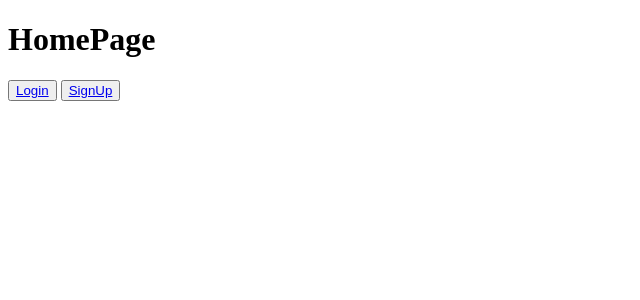
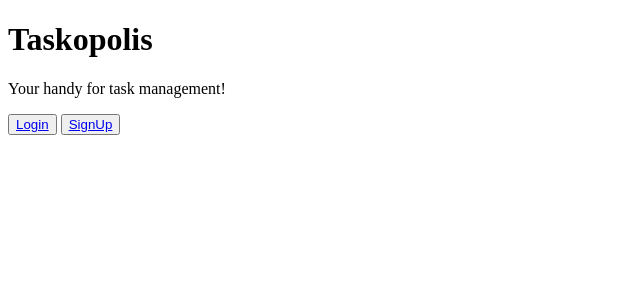
Before and after one commit to MKoriya/todo-with-django, a Django app: page / in a window 1280 px wide. Shown: the top 300 px of the page, without its empty margins (0-640 px from the left). Run offline with Django 3.2, Linux system fonts and the light colour scheme.

Commit message:
frondend changes

```diff
--- a/login/Templates/home.html
+++ b/login/Templates/home.html
@@ -2,20 +2,27 @@
 {% load static %}
 
 
-{% block title%}Home Page{% endblock %}
+{% block title%}Taskopolis{% endblock %}
+
+{% block css %}
+<link rel="stylesheet" href="{% static 'home.css' %}">
+{% endblock %}
 
 
 {% block body %}
 
 
-<div>
-    <h1>HomePage</h1>
-    <button>
-        <a href="{% url 'login' %}">Login</a>
-    </button>
-    <button>
-        <a href="{% url 'signup' %}">SignUp</a>
-    </button>
+<div class="center">
+    <h1>Taskopolis</h1>
+    <p>Your handy for task management!</p>
+    <div class="buttons">
+        <button class="login-btn">
+            <a href="{% url 'login' %}">Login</a>
+        </button>
+        <button class="signup-btn">
+            <a href="{% url 'signup' %}">SignUp</a>
+        </button>
+    </div>
 </div>
 
 
--- a/note/Templates/base.html
+++ b/note/Templates/base.html
@@ -4,8 +4,13 @@
     <meta charset="UTF-8">
     <script src="https://ajax.googleapis.com/ajax/libs/jquery/3.5.1/jquery.min.js"></script>
     <title> {% block title %} {% endblock %} </title>
-    {% block css %}{% endblock %}
-    {% block javascript %}{% endblock %}
+    <link rel="preconnect" href="https://fonts.googleapis.com">
+    <link rel="preconnect" href="https://fonts.gstatic.com" crossorigin>
+    <link href="https://fonts.googleapis.com/css2?family=Roboto&display=swap" rel="stylesheet">
+    {% block css %}
+    {% endblock %}
+    {% block javascript %}
+    {% endblock %}
 </head>
 <body>
 {% block body %}
--- a/note/Templates/update.html
+++ b/note/Templates/update.html
@@ -1,5 +1,9 @@
 {% extends 'base.html' %}
+{% load static %}
 
+{% block css %}
+<link rel="stylesheet" href="{% static 'css/update.css' %}">
+{% endblock %}
 
 {% block body %}
 
@@ -20,7 +24,7 @@
         </span>
         <input type="submit" name="update">
     </form>
-    <div>
+    <div class="end">
         {{ form.errors }}
     </div>
 </div>
```
Also changed, not shown: static/clock.jpg (added), static/css/update.css (added).
